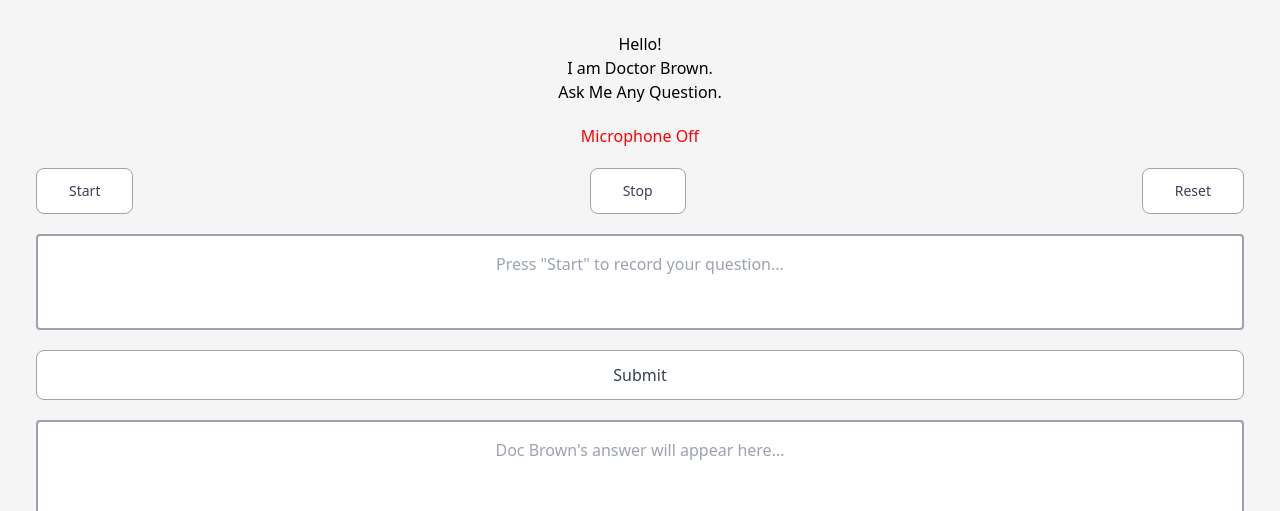
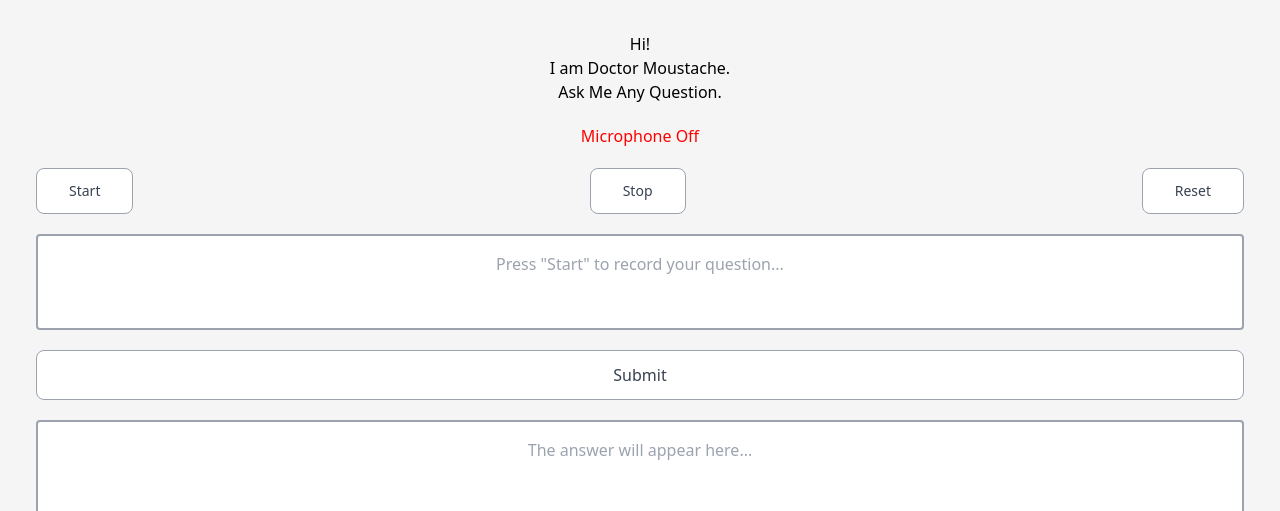
Before and after one commit to jchung150/Ask-Doctor-Brown, a Next.js app: page / in a window 1280 px wide. Both pictures are taken after a click on the button "Start". Shown: the top 511 px of the page. Built offline with nearby package versions, Linux system fonts and the light colour scheme.

Commit message:
Changed to Dr. Moustache

```diff
--- a/src/pages/index.js
+++ b/src/pages/index.js
@@ -46,7 +46,7 @@ export default function Home() {
     <div>
       {isShow ? null : (
         <div className="flex flex-col h-screen justify-center items-center">
-          <div className="mb-5 text-3xl">Ask Doc Brown</div>
+          <div className="mb-5 text-3xl">Ask Dr. Moustache</div>
           <input
             className="mb-5 text-center h-10"
             type="text"
@@ -62,8 +62,8 @@ export default function Home() {
         <div className="container mx-auto px-1">
           <div className="p-8 text-center">
             <div className="mb-5 text-l font-sans">
-              Hello! {name}
-              <br></br>I am Doctor Brown.
+              Hi! {name}
+              <br></br>I am Doctor Moustache.
               <br></br>Ask Me Any Question.
             </div>
 
@@ -116,7 +116,7 @@ export default function Home() {
                 answer
               ) : (
                 <span className="text-gray-400">
-                  Doc Brown's answer will appear here...
+                  The answer will appear here...
                 </span>
               )}
             </div>
```
